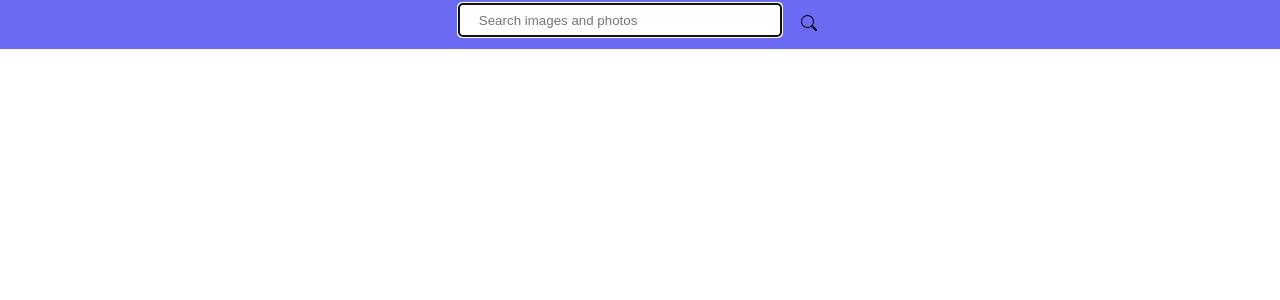
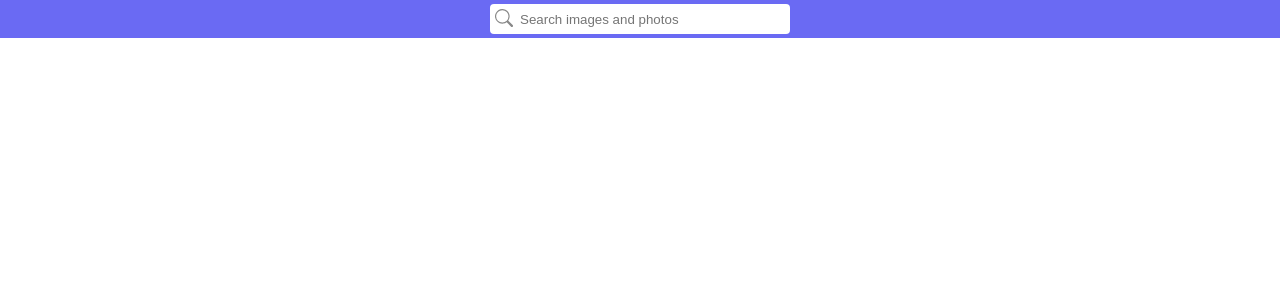
Before and after one commit to AlexandraSavenko/goit-react-hw-04, a React (Vite) app: page / in a window 1280 px wide. Shown: the top 300 px of the page. Built offline with nearby package versions, Linux system fonts and the light colour scheme.

Commit message:
form css ready

```diff
--- a/src/components/SearchBar/SearchBar.jsx
+++ b/src/components/SearchBar/SearchBar.jsx
@@ -16,7 +16,7 @@ export default function SearchBar({ onSubmit }) {
             name="searchwords"
           />
           <button className={css.button} type="submit">
-            <BsSearch />
+            <BsSearch className={css.iconbtn} />
           </button>
         </Form>
       </Formik>
--- a/src/components/SearchBar/SearchBar.module.css
+++ b/src/components/SearchBar/SearchBar.module.css
@@ -2,18 +2,41 @@
   background-color: rgba(69, 69, 240, 0.795);
 }
 .input {
+  box-sizing: border-box;
   border: none;
   border-radius: 4px;
   width: 300px;
   height: 30px;
-  padding-left: 20px;
+  padding-left: 30px;
+}
+.input:hover,
+.input:focus {
+  outline: none;
+  border-color: transparent;
 }
 .form {
-  display: flex;
-  justify-content: center;
+  /* border: 1px solid black; */
+  width: fit-content;
+  margin: 0 auto;
+  /* display: flex;
+  justify-content: center; */
+  padding: 4px;
+  position: relative;
+}
+.button {
+  /* border: 1px solid black; */
+  position: absolute;
+  left: 4px;
+  top: 10%;
+  background-color: transparent;
+  width: fit-content;
   padding: 4px;
 }
-.button {
-  background-color: transparent;
-  width: 24px;
+.button:hover,
+.button:focus {
+  border: none;
 }
+.iconbtn {
+  font-size: 18px; /* Adjust the icon size */
+  color: #888; /* Adjust color */
+}
```
